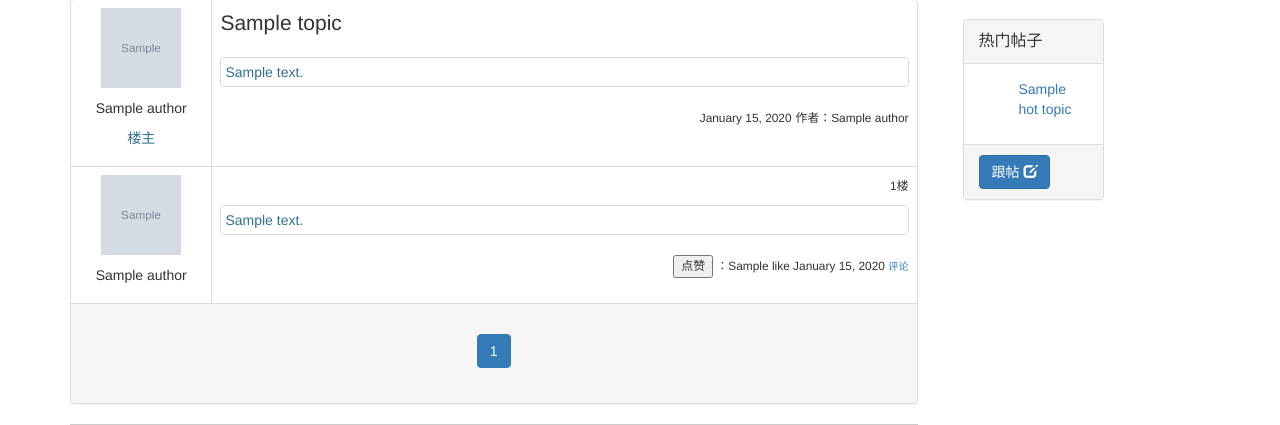
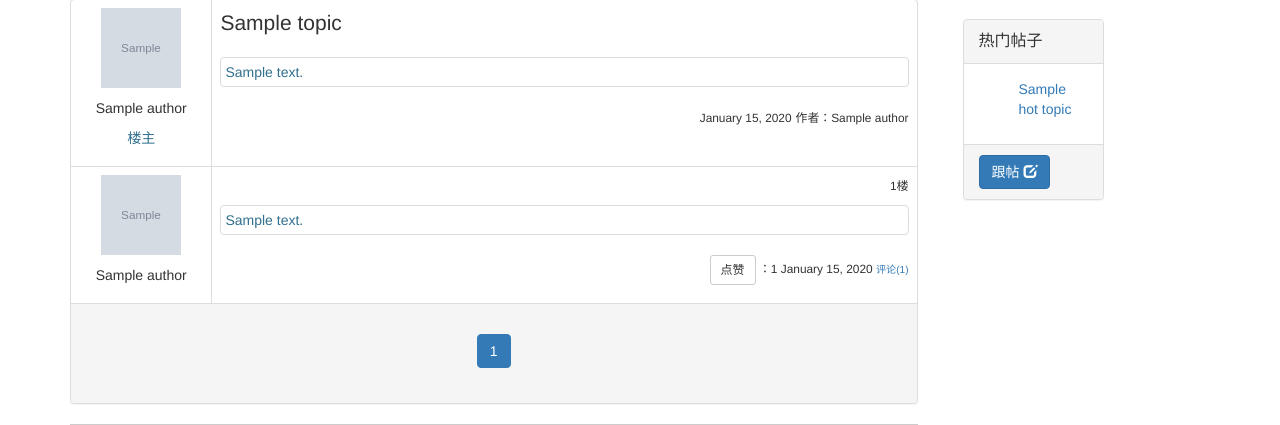
Before and after one commit to MyClass-4/Class4-website, a Django app: template class4/Forum/templates/Forum/topic_info.html in a window 1280 px wide. Shown: the part 153-578 px from the top of the page. Run offline with Django 3.2, Linux system fonts and the light colour scheme; the template is opened without the code that fills it: most values are stand-ins (such as "Sample title", 1, 10 or a date in 2020); grey boxes marked "Sample" are stand-in pictures; some libraries are stand-ins or nearby versions.

Commit message:
add like

```diff
--- a/class4/Forum/models.py
+++ b/class4/Forum/models.py
@@ -28,7 +28,8 @@ class Posting(models.Model):
     topic = models.ForeignKey(Topic, verbose_name='主题', related_name='posting_of_topic_set', \
                               related_query_name='postingOfTopic', null=False)
     content = models.TextField('内容', default='')
-    like = models.IntegerField('点赞', default=0)
+    like = models.ManyToManyField(User, verbose_name='点赞', related_name='posting_like_of_user', \
+                                    related_query_name='likeOfPosting')
     release_time = models.DateField('发布时间', auto_now_add=True)
 
     def __unicode__(self):
@@ -48,7 +49,8 @@ class Comment(models.Model):
     posting = models.ForeignKey(Posting, verbose_name='帖子', related_name='comment_of_posting_set', \
                                 related_query_name='commentOfPosting', null=False)
     content = models.TextField('内容', default='')
-    like = models.IntegerField('点赞', default=0)
+    like = models.ManyToManyField(User, verbose_name='点赞', related_name='comment_like_of_user', \
+                                    related_query_name='likeOfComment')
     release_time = models.DateField('发布时间', auto_now_add=True)
 
     def __unicode__(self):
--- a/class4/Forum/templates/Forum/topic_info.html
+++ b/class4/Forum/templates/Forum/topic_info.html
@@ -82,9 +82,13 @@
                                         <small>
                                             <form role="form" id="new-like" action="{% url 'forum_create_like' posting.id %}" enctype="multipart/form-data" method="post">
                                                 {% csrf_token %}
-                                                <input type="submit" value="点赞"> ：{{ posting.like }} {{ posting.release_time|date:"F j, Y" }}
+                                                {% if user in posting.like.all %}
+                                                  <span class='help-block'>已点赞</span>
+                                                {% else %}
+                                                  <input type="submit" class='btn btn-default btn-sm' value="点赞"> ：{{ posting.like.all.count }} {{ posting.release_time|date:"F j, Y" }}
+                                                {% endif %}
                                                 <a data-toggle="collapse" href="#collapse{{ forloop.counter }}">
-                                            <small>评论</small>
+                                            <small>评论({{posting.comment_of_posting_set.all.count}})</small>
                                         </a>
                                             </form>
                                         </small>
```
Also changed, not shown: class4/Forum/views.py (+5 -3 lines), class4/Forum/migrations/0004_auto_20170225_0951.py (added), class4/db.sqlite3, 4 other files.
